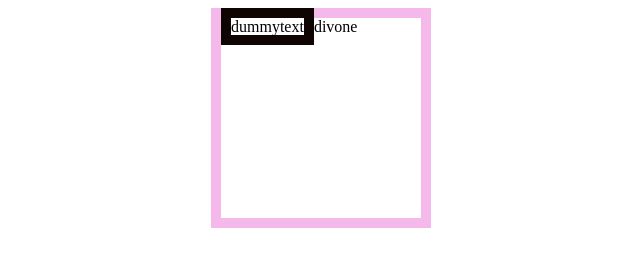
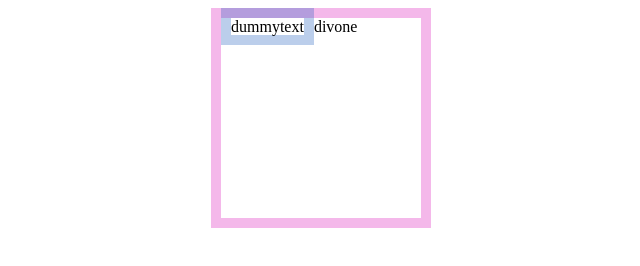
Before and after one commit to saisantosh4855/webdevelopment, a plain HTML site: page specificity.html in a window 1280 px wide. Shown: the whole page, without its empty margins (319-959 px from the left). Drawn offline with Linux system fonts and the light colour scheme.

Commit message:
specificity

```diff
--- a/specificity.html
+++ b/specificity.html
@@ -39,7 +39,7 @@ div[class*='d'] {
     width: 200px;
             height: 200px;
             margin: 0 auto;
-            border: 10px solid rgb(14, 5, 2);
+            border: 10px solid rgba(30, 94, 189, 0.301);
 }
 
 div::before{
```
